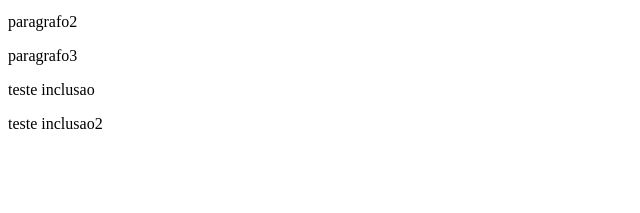
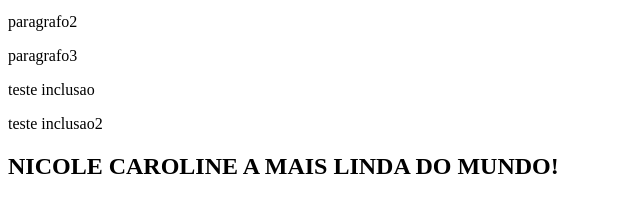
Before and after one commit to projetosnicole/meuprimeirosite, a plain HTML site: page index.html in a window 1280 px wide. Shown: the part 87-300 px from the top of the page, without its empty margins (0-640 px from the left). Drawn offline with Linux system fonts and the light colour scheme.

Commit message:
pessoa mais bonita

```diff
--- a/index.html
+++ b/index.html
@@ -9,5 +9,6 @@
         <p>paragrafo3</p>
         <p>teste inclusao</p>
         <p>teste inclusao2</p>
+        <h2>NICOLE CAROLINE A MAIS LINDA DO MUNDO!</h2>
     </body>
 </html>
```
